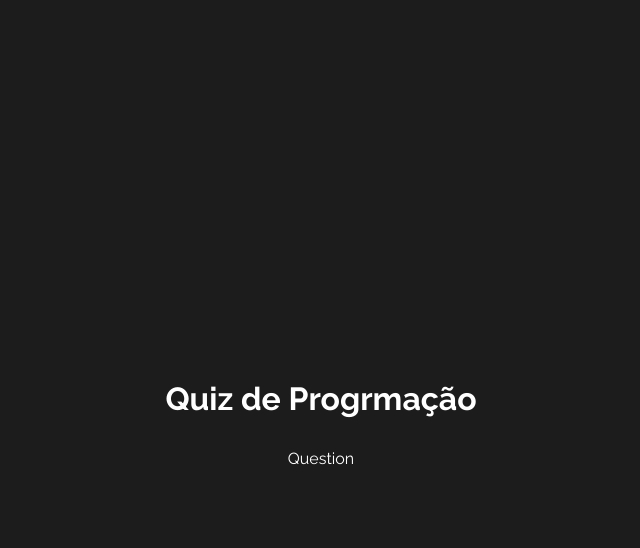
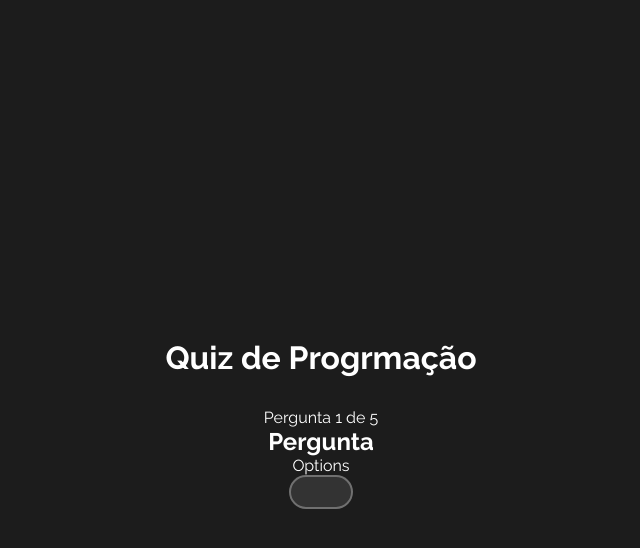
Before and after one commit to IsraelHamdan/React-Quiz, a React (Vite) app: page / in a window 1280 px wide. Both pictures are taken after a click on the button "Iniciar". Shown: the top 548 px of the page, without its empty margins (319-959 px from the left). Built offline with nearby package versions, Linux system fonts and the light colour scheme.

Commit message:
versão estavel

```diff
--- a/src/components/Question/Question.jsx
+++ b/src/components/Question/Question.jsx
@@ -7,9 +7,20 @@ import { QuizContex } from "../../context/quiz";
 
 const Question = () => {
   const [quizState, dispatch] = useContext(QuizContex);
-  console.log("🚀 ~ file: Question.jsx:10 ~ Question ~ quizState:", quizState);
+  // const currentQuestion = quizState.questions[quizState.currentQuestion];
 
-  return <div>Question</div>;
+  return (
+    <div className="question">
+      <p className="question-contador">
+        Pergunta {quizState.currentQuestion + 1} de {quizState.questions.length}
+      </p>
+      <h2 className="question-title">Pergunta</h2>
+      <div className="question-options">
+        <p className="question-options_list">Options</p>
+      </div>
+      <button className="questions-btn btn"></button>
+    </div>
+  );
 };
 
 export default Question;
--- a/src/context/quiz.jsx
+++ b/src/context/quiz.jsx
@@ -9,14 +9,10 @@ const STAGES = ["Start", "Playing", "End"];
 const initalState = {
   gameStage: STAGES[0],
   questions,
+  currentQuestion: 0,
 };
 
 const quizReducer = (state, action) => {
-  console.log(
-    "🚀 ~ file: quiz.jsx:15 ~ quizReducer ~ state, action:",
-    state,
-    action
-  );
   switch (action.type) {
     case "CHANGE_STATE":
       return {
```
